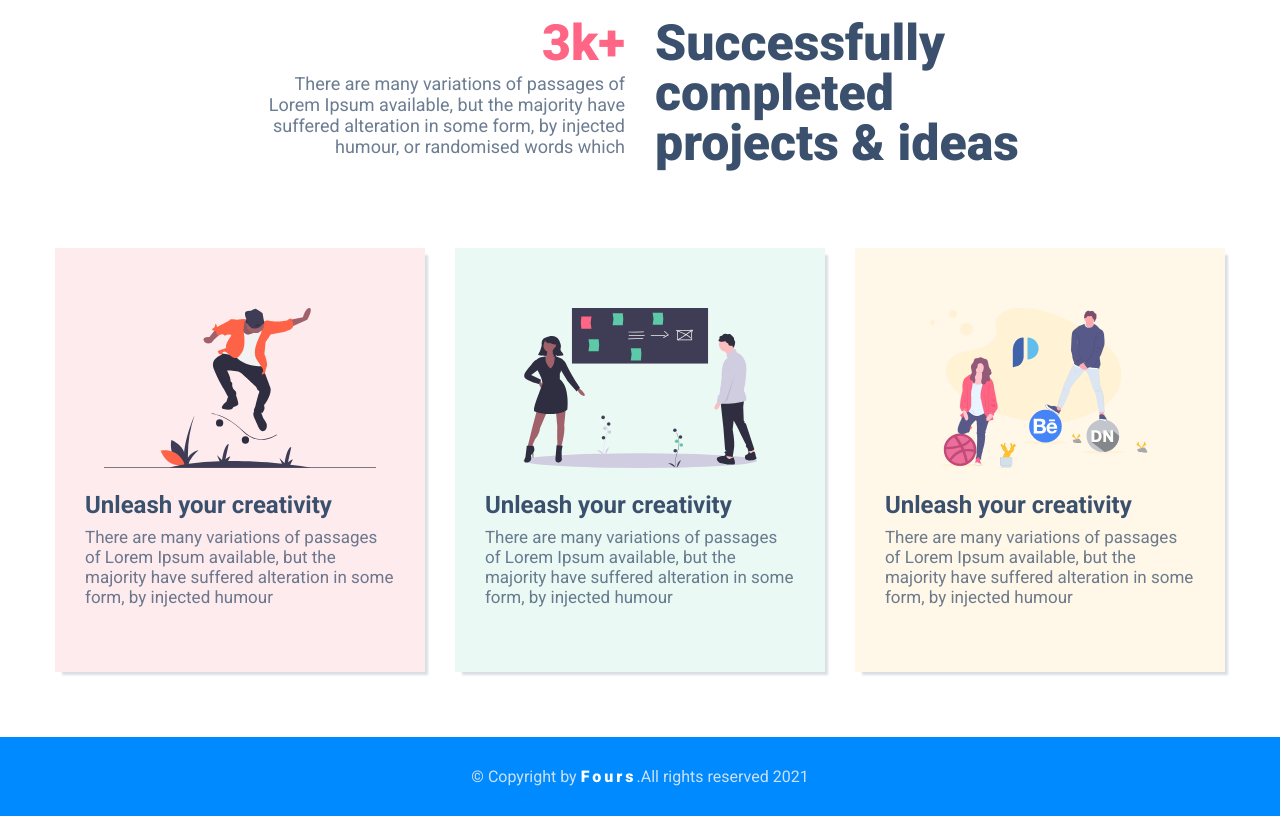
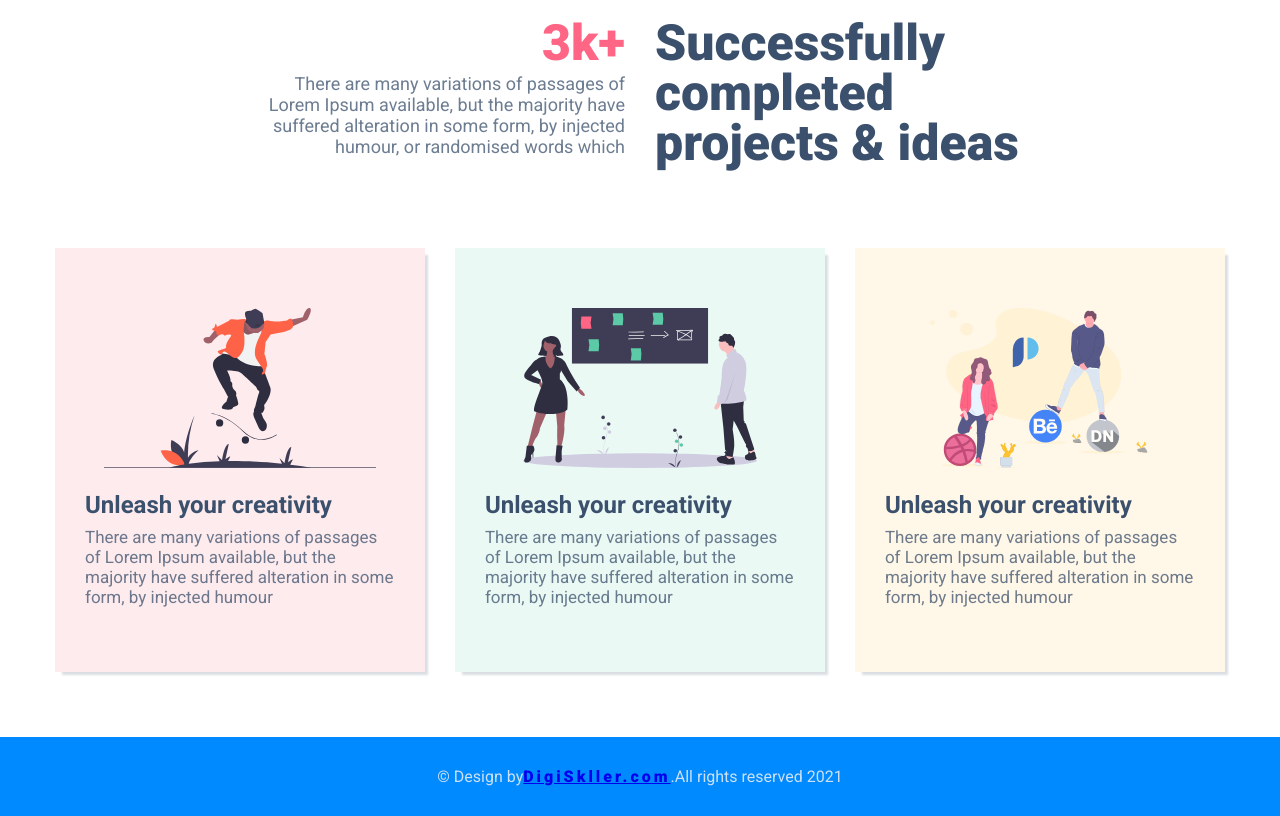
Before and after one commit to sheadShams/project_3--Part-_2-Quick-Project-Design-and-Understanding-Flex, a plain HTML site: page index.html in a window 1280 px wide. Shown: the part 935-1751 px from the top of the page. Drawn offline with Linux system fonts and the light colour scheme.

Commit message:
Update index.html

```diff
--- a/index.html
+++ b/index.html
@@ -126,7 +126,7 @@
 <footer>
 	<div class="container">
 		<p>
-			&copy; Copyright by <strong>Fours</strong>.All rights reserved 2021
+			&copy; Design by<strong><a href="https://www.upwork.com/freelancers/~0147b96e4c68fe3ac3/">DigiSkller.com</a></strong>.All rights reserved 2021
 		</p>
 
 	</div>
```
